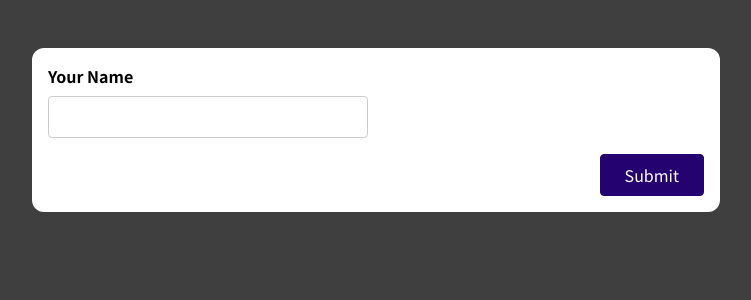
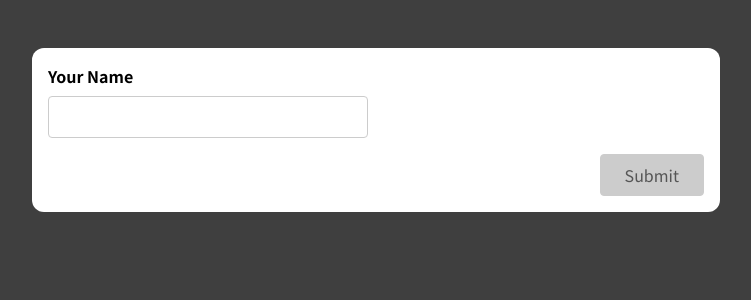
Before and after one commit to nolann7/16-react-forms, a React (Create React App) app: page / in a window 1280 px wide. Shown: the top 300 px of the page, without its empty margins (264-1015 px from the left). Built offline with nearby package versions, Linux system fonts and the light colour scheme.

Commit message:
Managing The Overall Form Validity

```diff
--- a/src/components/SimpleInput.js
+++ b/src/components/SimpleInput.js
@@ -7,6 +7,11 @@
   const enteredNameIsValid = enteredName.trim() !== '';
   const nameInputIsInvalid = !enteredNameIsValid && enteredNameIsTouched;
 
+  let formIsValid = false;
+
+  if (enteredNameIsValid) {
+    formIsValid = true;
+  }
 
   const inputNameChangeHandler = e => {
     setEnteredName(e.target.value);
@@ -48,7 +53,7 @@
         )}
       </div>
       <div className="form-actions">
-        <button>Submit</button>
+        <button disabled={!formIsValid}>Submit</button>
       </div>
     </form>
   );
--- a/src/index.css
+++ b/src/index.css
@@ -79,6 +79,19 @@
   border-color: #33059e;
 }
 
+button:disabled {
+  background-color: #ccc;
+  border-color: #ccc;
+  color: #555;
+}
+button:disabled:hover,
+button:disabled:active {
+  border-color: #aaa;
+  background-color: #aaa;
+  color: #333;
+  cursor: not-allowed;
+}
+
 .form-actions {
   text-align: right;
 }
```
